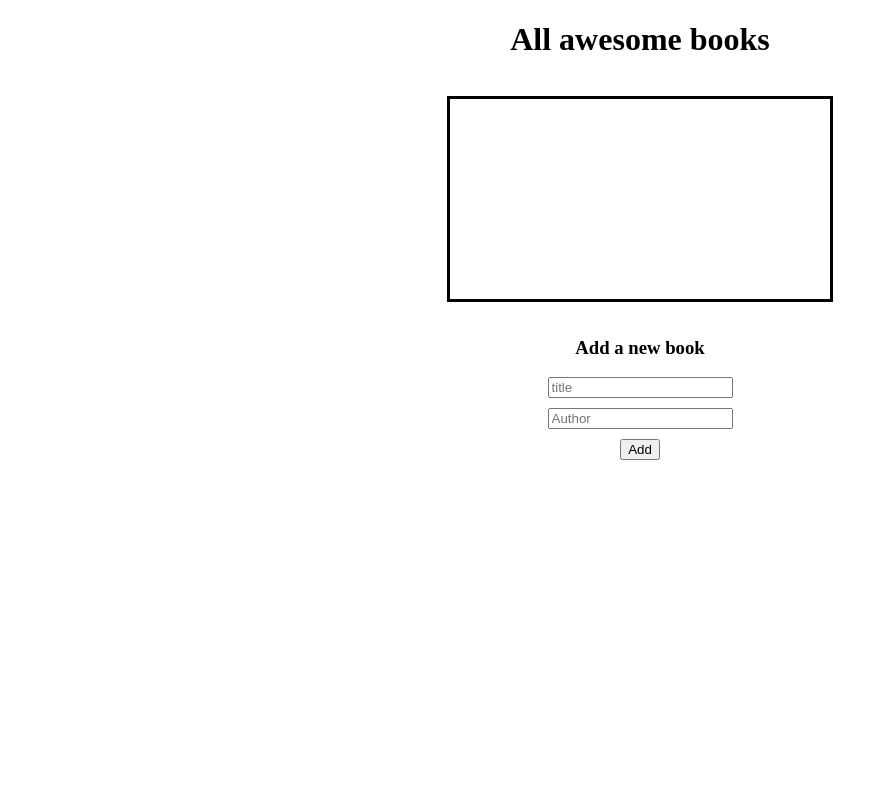
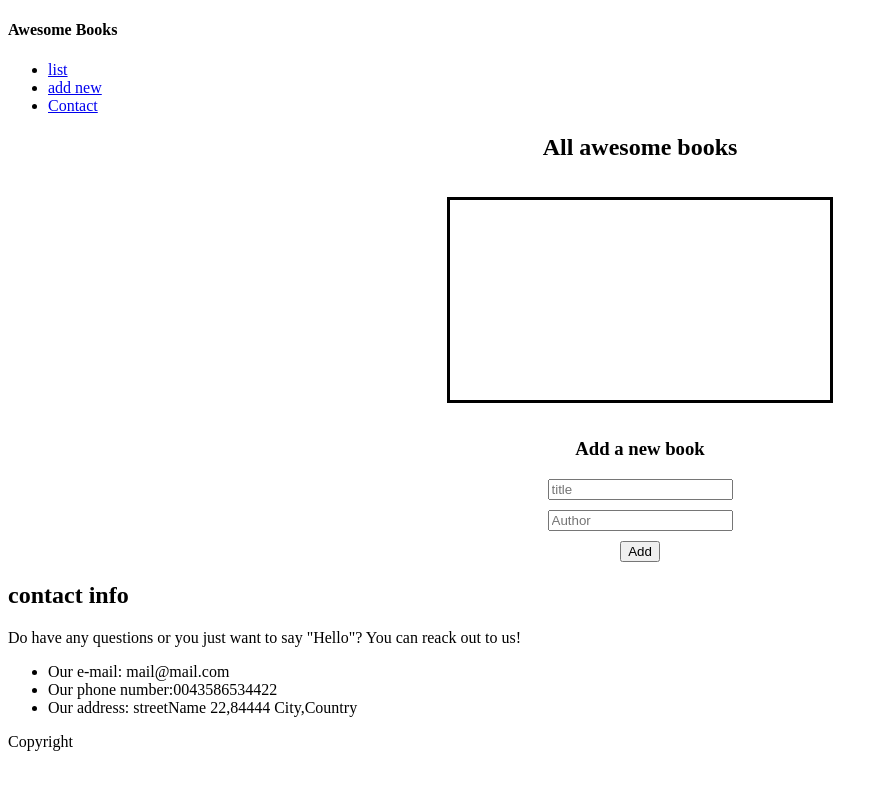
Before and after one commit to latinogan/Awesome-Book, a website: page index.html in a window 1280 px wide. Shown: the whole page, without its empty margins (0-888 px from the left). Drawn offline with Linux system fonts and the light colour scheme.

Commit message:
added contact seccion and add secction

```diff
--- a/index.html
+++ b/index.html
@@ -9,21 +9,52 @@
 
 </head>
 <body>
+    <header class="topnav">
+        <!--hamburhuer tap-->
+        <h4  class="active" >Awesome Books</h4>
+        <nav id="Links">
+            <ul>
+         <li>  <a href="#" class="list">list</a></li>
+         <li>  <a href="#" class="add">add new</a></li>
+         <li>  <a href="#" class="contact">Contact</a></li>
+        </ul>
+    </nav>
+</header>
+<div class="date"></div>
+<main>
+ <section class="library  active">
 <div class=" awesome">
 <h1 class="">All awesome books</h1>
 </div>
 <div class="books">
     <ul id="listOfName"></ul>
     </div>
+</section>
+  <section class="add_book">
     <h3>Add a new book</h3>
 <div class="inputext">
-
 <input type="text" id="name" placeholder="title">
 <input type="text" id="author" placeholder="Author">
 <button type="button" class="btn" id="Button">Add</button>
-
-
 </div>
+</section>
+<section class="contact1">
+    <div class=" awesome">
+    <h2 class="">contact info</h2>
+    </div>
+    <p class="content">Do have any questions or you just want to say  "Hello"? You can reack out to us!</p>
+    <div class="listado">
+        <ul>
+            <li>Our e-mail: mail@mail.com</li>
+             <li>Our phone number:0043586534422</li>
+             <li>Our address: streetName 22,84444 City,Country</li>
+            </ul>
+    </div>
+</section>
+</main>
+<footer class="footer">
+    <p class="footer2"> Copyright</p>
+</footer>
 <script src="script.js"></script>
 </body>
 </html>
```
